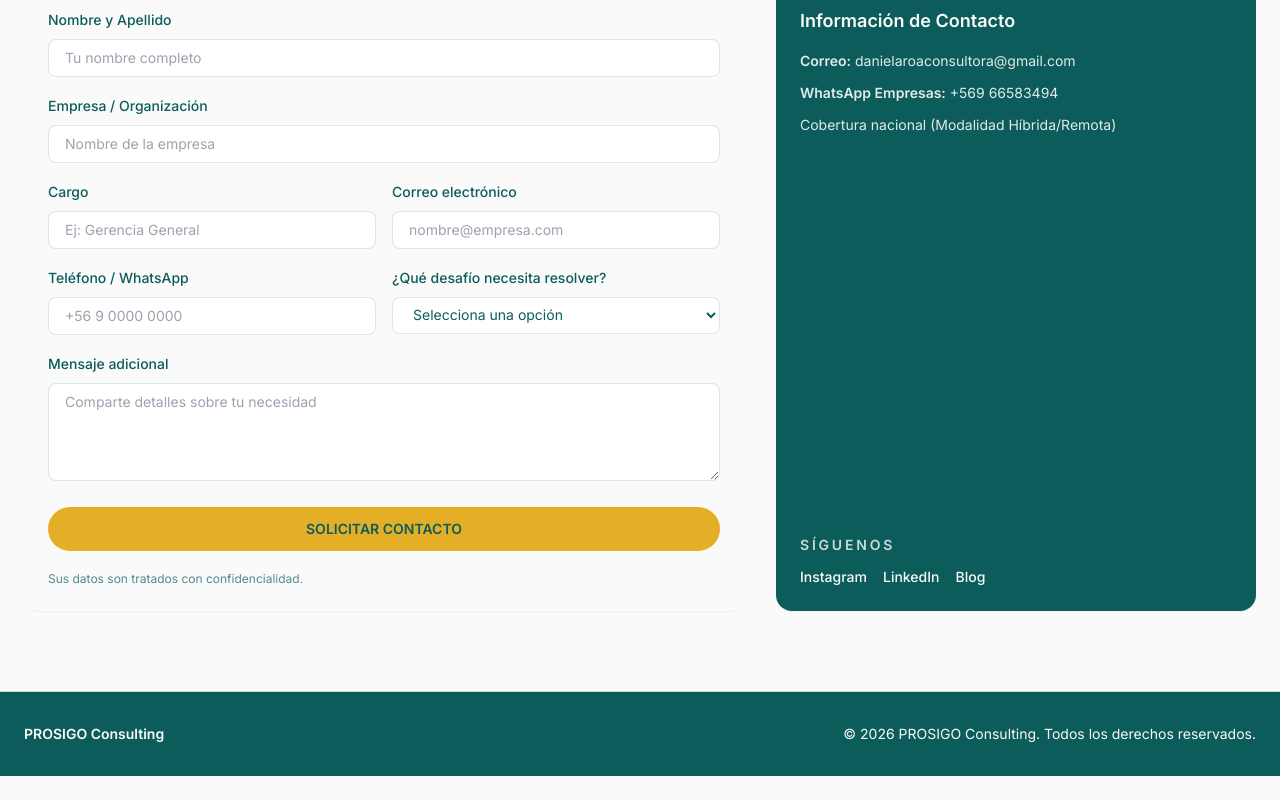
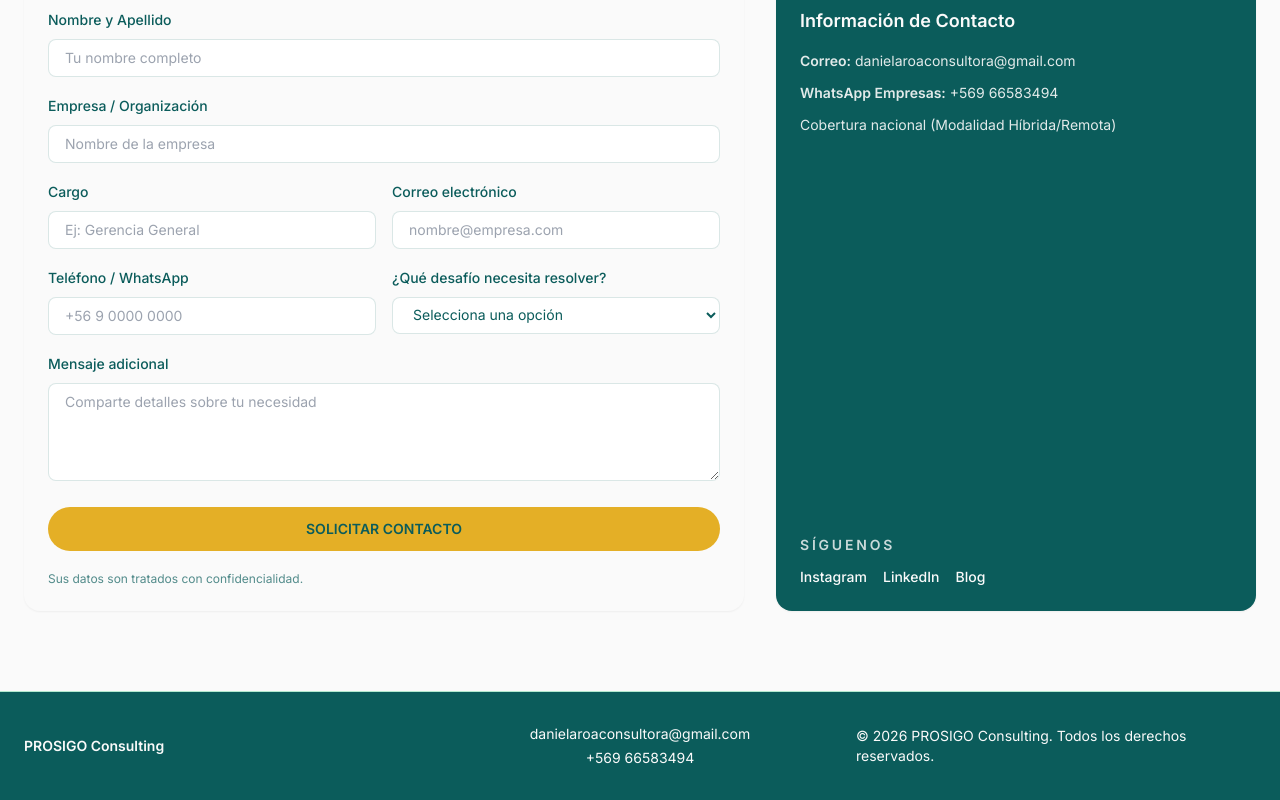
Before and after one commit to medinabenjamin/landing_page_test, a Next.js app: page / in a window 1280 px wide. Shown: the part 5371-6171 px from the top of the page. Before the commit the page ends 6147 px from the top, so only its background shows below. Built offline with nearby package versions, Linux system fonts and the light colour scheme.

Commit message:
Update footer to include centered contact links

```diff
--- a/src/components/Footer.tsx
+++ b/src/components/Footer.tsx
@@ -1,11 +1,22 @@
 export default function Footer() {
   return (
     <footer className="border-t border-[#B3E9CF] bg-[#0B5C5B]">
-      <div className="mx-auto flex max-w-[83rem] flex-col items-center justify-between gap-4 px-6 py-8 text-sm text-[#FAFAFA] md:flex-row">
-        <span className="font-semibold text-[#FAFAFA]">
+      <div className="mx-auto grid max-w-[83rem] grid-cols-1 gap-4 px-6 py-8 text-center text-sm text-[#FAFAFA] md:grid-cols-3 md:items-center md:text-left">
+        <span className="font-semibold text-[#FAFAFA] md:justify-self-start">
           PROSIGO Consulting
         </span>
-        <span>
+        <div className="flex flex-col items-center gap-1">
+          <a
+            className="underline-offset-4 hover:underline"
+            href="mailto:danielaroaconsultora@gmail.com"
+          >
+            danielaroaconsultora@gmail.com
+          </a>
+          <a className="underline-offset-4 hover:underline" href="tel:+56966583494">
+            +569 66583494
+          </a>
+        </div>
+        <span className="md:justify-self-end">
           © 2026 PROSIGO Consulting. Todos los derechos reservados.
         </span>
       </div>
```
